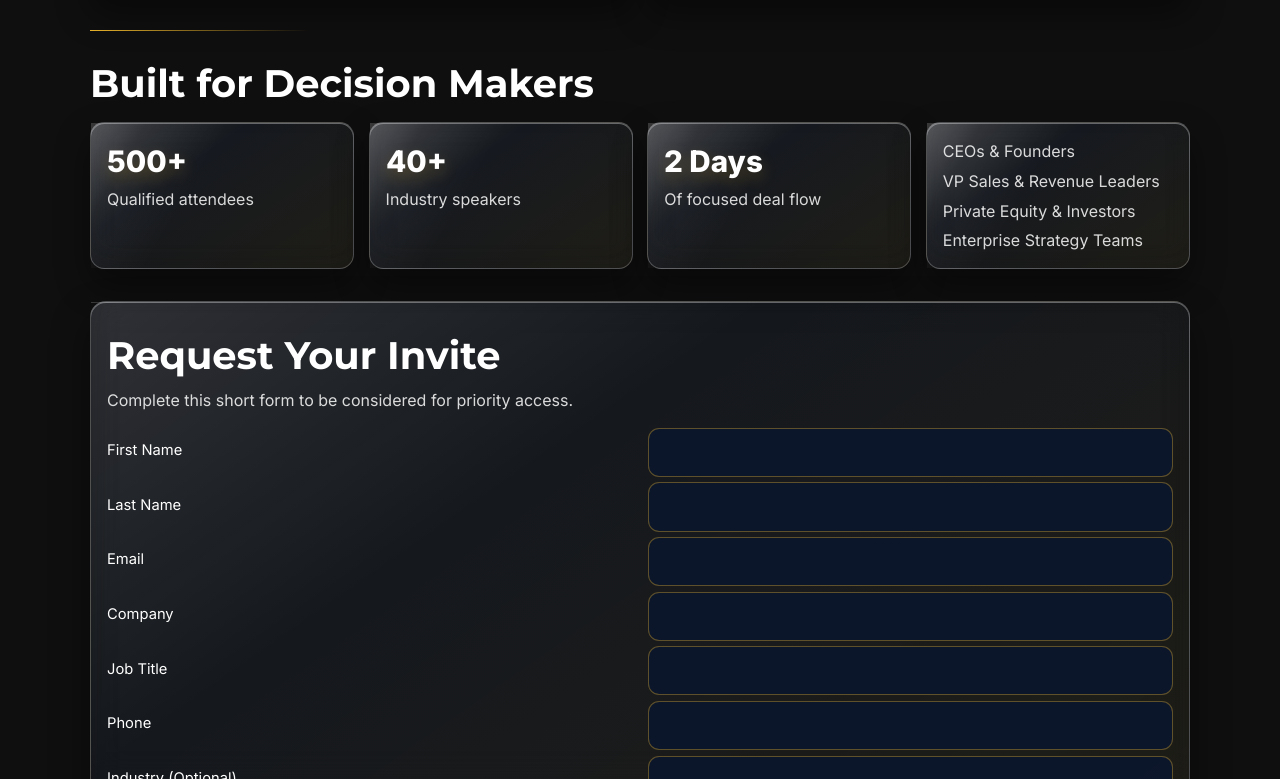
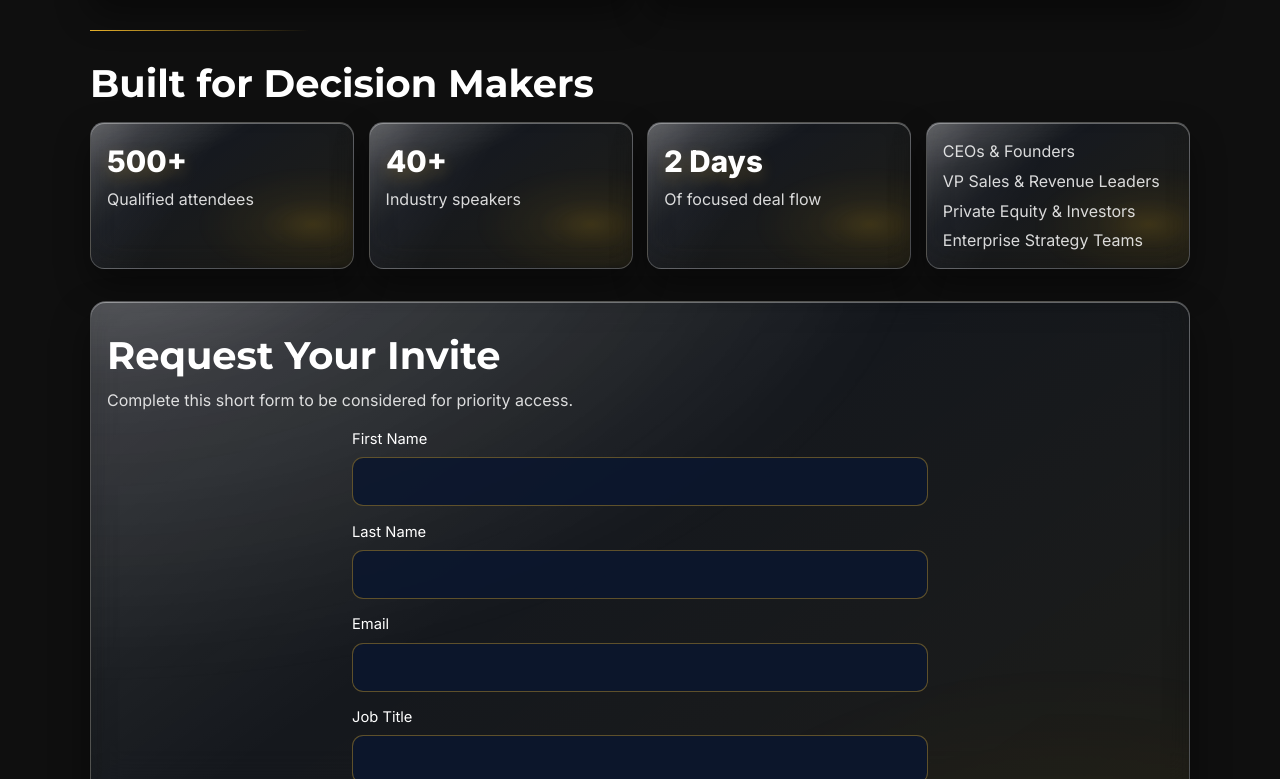
Before and after one commit to JDSanchz/LasVegasConference, a React (Vite) app: page / in a window 1280 px wide. Shown: the part 2021-2800 px from the top of the page. Built offline with nearby package versions, Linux system fonts and the light colour scheme.

Commit message:
half liquid glass

```diff
--- a/src/App.jsx
+++ b/src/App.jsx
@@ -1,5 +1,6 @@
 import React, { useEffect, useMemo, useRef, useState } from "react";
 import { motion } from "framer-motion";
+import { createLiquidGlassMap } from "./liquidGlass";
 
 const UTM_KEYS = [
   "utm_source",
@@ -160,6 +161,10 @@ export default function App() {
     days: 0,
   });
   const [spotlightHintDismissed, setSpotlightHintDismissed] = useState(false);
+  const [liquidGlass, setLiquidGlass] = useState({
+    dataUrl: "",
+    scale: 20,
+  });
   const spotlightTrackRef = useRef(null);
 
   useEffect(() => {
@@ -169,6 +174,23 @@ export default function App() {
 
     setUtm(merged);
     saveStoredUtm(merged);
+  }, []);
+
+  useEffect(() => {
+    const { dataUrl, maxDisplacement } = createLiquidGlassMap({
+      size: 128,
+      samples: 127,
+      bezel: 0.25,
+      ior: 1.46,
+      thickness: 22,
+      surface: "convex-squircle",
+    });
+
+    const scaledDisplacement = Math.round(Math.max(14, Math.min(36, maxDisplacement * 1.45)));
+    setLiquidGlass({
+      dataUrl,
+      scale: scaledDisplacement,
+    });
   }, []);
 
   const campaignSource = useMemo(() => {
@@ -299,7 +321,42 @@ export default function App() {
   }
 
   return (
-    <div className="page-shell">
+    <div className={`page-shell${liquidGlass.dataUrl ? " liquid-ready" : ""}`}>
+      <svg
+        className="liquid-filter-defs"
+        aria-hidden="true"
+        focusable="false"
+        width="0"
+        height="0"
+      >
+        <filter
+          id="liquid-glass-filter"
+          x="-20%"
+          y="-20%"
+          width="140%"
+          height="140%"
+          colorInterpolationFilters="sRGB"
+        >
+          {liquidGlass.dataUrl ? (
+            <feImage
+              href={liquidGlass.dataUrl}
+              x="0%"
+              y="0%"
+              width="100%"
+              height="100%"
+              preserveAspectRatio="none"
+              result="liquid-map"
+            />
+          ) : null}
+          <feDisplacementMap
+            in="SourceGraphic"
+            in2="liquid-map"
+            scale={liquidGlass.scale}
+            xChannelSelector="R"
+            yChannelSelector="G"
+          />
+        </filter>
+      </svg>
       <header className="hero" id="top">
         <motion.div
           className="hero-grid"
@@ -307,7 +364,7 @@ export default function App() {
           initial="hidden"
           animate="show"
         >
-          <motion.div className="hero-content" variants={fadeUp}>
+          <motion.div className="hero-content glass-panel" variants={fadeUp}>
             <p className="eyebrow">Las Vegas Executive Conference 2026</p>
             <h1>
               The Invite-Only Room Where High-Value Deals Start.
@@ -355,7 +412,7 @@ export default function App() {
           </motion.p>
           <motion.div className="card-grid" variants={stagger}>
             {valueCards.map((card) => (
-              <motion.article key={card.title} className="value-card" variants={fadeUp}>
+              <motion.article key={card.title} className="value-card glass-panel" variants={fadeUp}>
                 <h3>{card.title}</h3>
                 <p>{card.text}</p>
               </motion.article>
@@ -408,7 +465,7 @@ export default function App() {
               onScroll={handleSpotlightScroll}
             >
               {spotlightExecutives.map((executive) => (
-                <article className="spotlight-card" key={executive.name}>
+                <article className="spotlight-card glass-panel" key={executive.name}>
                   <img
                     className="spotlight-photo"
                     src={executive.image}
@@ -451,7 +508,7 @@ export default function App() {
             {keynotes.map((keynote) => (
               <motion.article
                 key={keynote.title}
-                className="keynote-card"
+                className="keynote-card glass-panel"
                 variants={fadeUp}
               >
                 <div className="keynote-media">
@@ -485,7 +542,7 @@ export default function App() {
           <motion.h2 variants={fadeUp}>Built for Decision Makers</motion.h2>
           <motion.div className="credibility-grid" variants={stagger}>
             {credibilityStats.map((stat) => (
-              <motion.div className="stat" variants={fadeUp} key={stat.key}>
+              <motion.div className="stat glass-panel" variants={fadeUp} key={stat.key}>
                 <p
                   className={`stat-number${credibilityAnimated ? " stat-number-animated" : ""}`}
                 >
@@ -495,7 +552,7 @@ export default function App() {
                 <p className="stat-label">{stat.label}</p>
               </motion.div>
             ))}
-            <motion.div className="attendee-list" variants={fadeUp}>
+            <motion.div className="attendee-list glass-panel" variants={fadeUp}>
               <ul>
                 {attendees.map((attendee) => (
                   <li key={attendee}>
@@ -508,7 +565,7 @@ export default function App() {
         </motion.section>
 
         <motion.section
-          className="section form-section"
+          className="section form-section glass-panel"
           id="lead-form"
           variants={stagger}
           initial="hidden"
@@ -523,6 +580,7 @@ export default function App() {
           </motion.div>
 
           <motion.form className="lead-form" onSubmit={handleSubmit} variants={fadeUp}>
+            <div className="form-field">
               <label htmlFor="firstName">First Name</label>
               <input
                 id="firstName"
@@ -533,7 +591,9 @@ export default function App() {
                 onChange={handleChange}
                 required
               />
+            </div>
 
+            <div className="form-field">
               <label htmlFor="lastName">Last Name</label>
               <input
                 id="lastName"
@@ -544,7 +604,9 @@ export default function App() {
                 onChange={handleChange}
                 required
               />
+            </div>
 
+            <div className="form-field">
               <label htmlFor="email">Email</label>
               <input
                 id="email"
@@ -555,18 +617,9 @@ export default function App() {
                 onChange={handleChange}
                 required
               />
+            </div>
 
-            <label htmlFor="company">Company</label>
-            <input
-              id="company"
-              name="company"
-              type="text"
-              autoComplete="organization"
-              value={formData.company}
-              onChange={handleChange}
-              required
-            />
-
+            <div className="form-field">
               <label htmlFor="jobTitle">Job Title</label>
               <input
                 id="jobTitle"
@@ -577,7 +630,9 @@ export default function App() {
                 onChange={handleChange}
                 required
               />
+            </div>
 
+            <div className="form-field">
               <label htmlFor="phone">Phone</label>
               <input
                 id="phone"
@@ -589,7 +644,9 @@ export default function App() {
                 onChange={handleChange}
                 required
               />
+            </div>
 
+            <div className="form-field">
               <label htmlFor="industry">Industry (Optional)</label>
               <input
                 id="industry"
@@ -599,7 +656,9 @@ export default function App() {
                 value={formData.industry}
                 onChange={handleChange}
               />
+            </div>
 
+            <div className="form-field">
               <label htmlFor="companySize">Company Size (Optional)</label>
               <select
                 id="companySize"
@@ -614,6 +673,20 @@ export default function App() {
                 <option value="201-500">201-500</option>
                 <option value="501+">501+</option>
               </select>
+            </div>
+
+            <div className="form-field">
+              <label htmlFor="company">Company</label>
+              <input
+                id="company"
+                name="company"
+                type="text"
+                autoComplete="organization"
+                value={formData.company}
+                onChange={handleChange}
+                required
+              />
+            </div>
 
             <button type="submit" className="btn btn-primary full-width">
               {status.type === "loading" ? "Submitting..." : "Reserve My Spot"}
--- /dev/null
+++ b/src/liquidGlass.js
@@ -0,0 +1,137 @@
+const SURFACE_FUNCTIONS = {
+  "convex-circle": (x) => 1 - (1 - x) ** 2,
+  "convex-squircle": (x) => Math.pow(1 - (1 - x) ** 4, 1 / 4),
+  concave: (x) => 1 - Math.pow(1 - (1 - x) ** 4, 1 / 4),
+  lip: (x) => {
+    const convex = Math.pow(1 - (1 - x) ** 4, 1 / 4);
+    const concave = 1 - convex;
+    return mix(convex, concave, smootherstep(x));
+  },
+};
+
+function mix(a, b, t) {
+  return a * (1 - t) + b * t;
+}
+
+function clamp(value, min, max) {
+  return Math.min(max, Math.max(min, value));
+}
+
+function smootherstep(x) {
+  const t = clamp(x, 0, 1);
+  return t * t * t * (t * (t * 6 - 15) + 10);
+}
+
+function derivativeAt(surfaceFn, x) {
+  const delta = 0.001;
+  const x1 = clamp(x - delta, 0, 1);
+  const x2 = clamp(x + delta, 0, 1);
+  const y1 = surfaceFn(x1);
+  const y2 = surfaceFn(x2);
+  return (y2 - y1) / (x2 - x1 || 1);
+}
+
+function displacementFromSlope(slope, ior, thickness) {
+  const incidence = Math.atan(Math.abs(slope));
+  const sinRefraction = clamp(Math.sin(incidence) / ior, -1, 1);
+  const refraction = Math.asin(sinRefraction);
+  return Math.tan(incidence - refraction) * thickness;
+}
+
+function nearestEdgeDirection(x, y) {
+  const left = x;
+  const right = 1 - x;
+  const top = y;
+  const bottom = 1 - y;
+  const minDistance = Math.min(left, right, top, bottom);
+
+  if (minDistance === left) {
+    return { x: 1, y: 0, distance: left };
+  }
+  if (minDistance === right) {
+    return { x: -1, y: 0, distance: right };
+  }
+  if (minDistance === top) {
+    return { x: 0, y: 1, distance: top };
+  }
+  return { x: 0, y: -1, distance: bottom };
+}
+
+function computeMagnitudeSamples({
+  samples,
+  surface,
+  ior,
+  thickness,
+}) {
+  const fn = SURFACE_FUNCTIONS[surface] || SURFACE_FUNCTIONS["convex-squircle"];
+  const values = new Array(samples).fill(0);
+
+  for (let i = 0; i < samples; i += 1) {
+    const t = i / (samples - 1);
+    const slope = derivativeAt(fn, t);
+    values[i] = displacementFromSlope(slope, ior, thickness);
+  }
+
+  const max = Math.max(...values, 0.0001);
+  return {
+    maxDisplacement: max,
+    normalized: values.map((value) => value / max),
+  };
+}
+
+function mapToDataUrl(data, size) {
+  const canvas = document.createElement("canvas");
+  canvas.width = size;
+  canvas.height = size;
+
+  const context = canvas.getContext("2d");
+  if (!context) {
+    return "";
+  }
+
+  context.putImageData(new ImageData(data, size, size), 0, 0);
+  return canvas.toDataURL("image/png");
+}
+
+export function createLiquidGlassMap({
+  size = 128,
+  samples = 127,
+  bezel = 0.28,
+  ior = 1.46,
+  thickness = 20,
+  surface = "convex-squircle",
+} = {}) {
+  const { normalized, maxDisplacement } = computeMagnitudeSamples({
+    samples,
+    surface,
+    ior,
+    thickness,
+  });
+
+  const data = new Uint8ClampedArray(size * size * 4);
+
+  for (let py = 0; py < size; py += 1) {
+    for (let px = 0; px < size; px += 1) {
+      const x = px / (size - 1);
+      const y = py / (size - 1);
+      const edge = nearestEdgeDirection(x, y);
+      const borderDistance = edge.distance;
+      const t = clamp(borderDistance / bezel, 0, 1);
+      const sampleIndex = Math.round(t * (samples - 1));
+      const falloff = 1 - smootherstep(t);
+      const magnitude = normalized[sampleIndex] * falloff;
+
+      const dx = edge.x * magnitude;
+      const dy = edge.y * magnitude;
+
+      const offset = (py * size + px) * 4;
+      data[offset] = Math.round(128 + dx * 127);
+      data[offset + 1] = Math.round(128 + dy * 127);
+      data[offset + 2] = 128;
+      data[offset + 3] = 255;
+    }
+  }
+
+  const dataUrl = mapToDataUrl(data, size);
+  return { dataUrl, maxDisplacement };
+}
--- a/src/styles.css
+++ b/src/styles.css
@@ -17,6 +17,7 @@
   --glass-highlight: rgba(255, 255, 255, 0.34);
   --glass-frost: rgba(var(--card-rgb), 0.24);
   --glass-shadow: rgba(0, 0, 0, 0.42);
+  --glass-reflection: rgba(255, 255, 255, 0.42);
 }
 
 * {
@@ -45,6 +46,15 @@ body {
   width: min(1100px, 100% - 2.5rem);
   margin-inline: auto;
   padding-bottom: 4rem;
+  position: relative;
+}
+
+.liquid-filter-defs {
+  position: absolute;
+  width: 0;
+  height: 0;
+  overflow: hidden;
+  pointer-events: none;
 }
 
 .hero {
@@ -577,24 +587,13 @@ select:focus-visible {
     inset 0 -18px 30px rgba(var(--bg-rgb), 0.2);
 }
 
-.hero-content,
-.value-card,
-.spotlight-card,
-.keynote-card,
-.stat,
-.attendee-list,
-.form-section {
+.glass-panel {
   position: relative;
   isolation: isolate;
+  overflow: hidden;
 }
 
-.hero-content::before,
-.value-card::before,
-.spotlight-card::before,
-.keynote-card::before,
-.stat::before,
-.attendee-list::before,
-.form-section::before {
+.glass-panel::before {
   content: "";
   position: absolute;
   inset: 0;
@@ -606,17 +605,39 @@ select:focus-visible {
       rgba(255, 255, 255, 0.08) 16%,
       transparent 40%
     );
-  opacity: 0.6;
+  opacity: 0.58;
   z-index: 0;
 }
 
-.hero-content > *,
-.value-card > *,
-.spotlight-card > *,
-.keynote-card > *,
-.stat > *,
-.attendee-list > *,
-.form-section > * {
+.glass-panel::after {
+  content: "";
+  position: absolute;
+  inset: -10%;
+  pointer-events: none;
+  z-index: 0;
+  background:
+    radial-gradient(
+      120% 85% at 10% 0%,
+      var(--glass-reflection) 0%,
+      rgba(255, 255, 255, 0.12) 20%,
+      rgba(255, 255, 255, 0) 54%
+    ),
+    radial-gradient(
+      58% 52% at 84% 76%,
+      rgba(var(--accent-rgb), 0.2) 0%,
+      rgba(var(--accent-rgb), 0.06) 28%,
+      rgba(var(--accent-rgb), 0) 66%
+    );
+  opacity: 0.72;
+  transform: translate3d(0, 0, 0);
+  will-change: transform, filter;
+}
+
+.liquid-ready .glass-panel::after {
+  filter: url(#liquid-glass-filter) blur(0.8px) saturate(115%);
+}
+
+.glass-panel > * {
   position: relative;
   z-index: 1;
 }
@@ -624,17 +645,21 @@ select:focus-visible {
 .lead-form {
   margin-top: 1rem;
   display: grid;
-  grid-template-columns: 1fr;
-  gap: 0.35rem;
+  gap: 0.9rem;
+  max-width: 34rem;
+  margin-inline: auto;
+}
+
+.lead-form .form-field {
+  display: grid;
+  gap: 0.45rem;
 }
 
 .lead-form label {
   font-size: 0.92rem;
-  margin-top: 0.45rem;
 }
 
-.lead-form input,
-.lead-form select {
+.lead-form input {
   width: 100%;
   border: 1px solid var(--line);
   border-radius: 0.7rem;
@@ -644,13 +669,8 @@ select:focus-visible {
   font: inherit;
 }
 
-.lead-form input:hover,
-.lead-form select:hover {
+.lead-form input:hover {
   border-color: rgba(var(--accent-rgb), 0.6);
-}
-
-.lead-form select option {
-  color: #000;
 }
 
 .status-message {
@@ -710,17 +730,7 @@ select:focus-visible {
   }
 
   .lead-form {
-    grid-template-columns: repeat(2, minmax(0, 1fr));
-    column-gap: 1rem;
-  }
-
-  .lead-form label {
-    margin-top: 0.7rem;
-  }
-
-  .lead-form .btn,
-  .status-message {
-    grid-column: 1 / -1;
+    max-width: 36rem;
   }
 }
 
```
Lines whose indentation alone changed are shown as unchanged.
